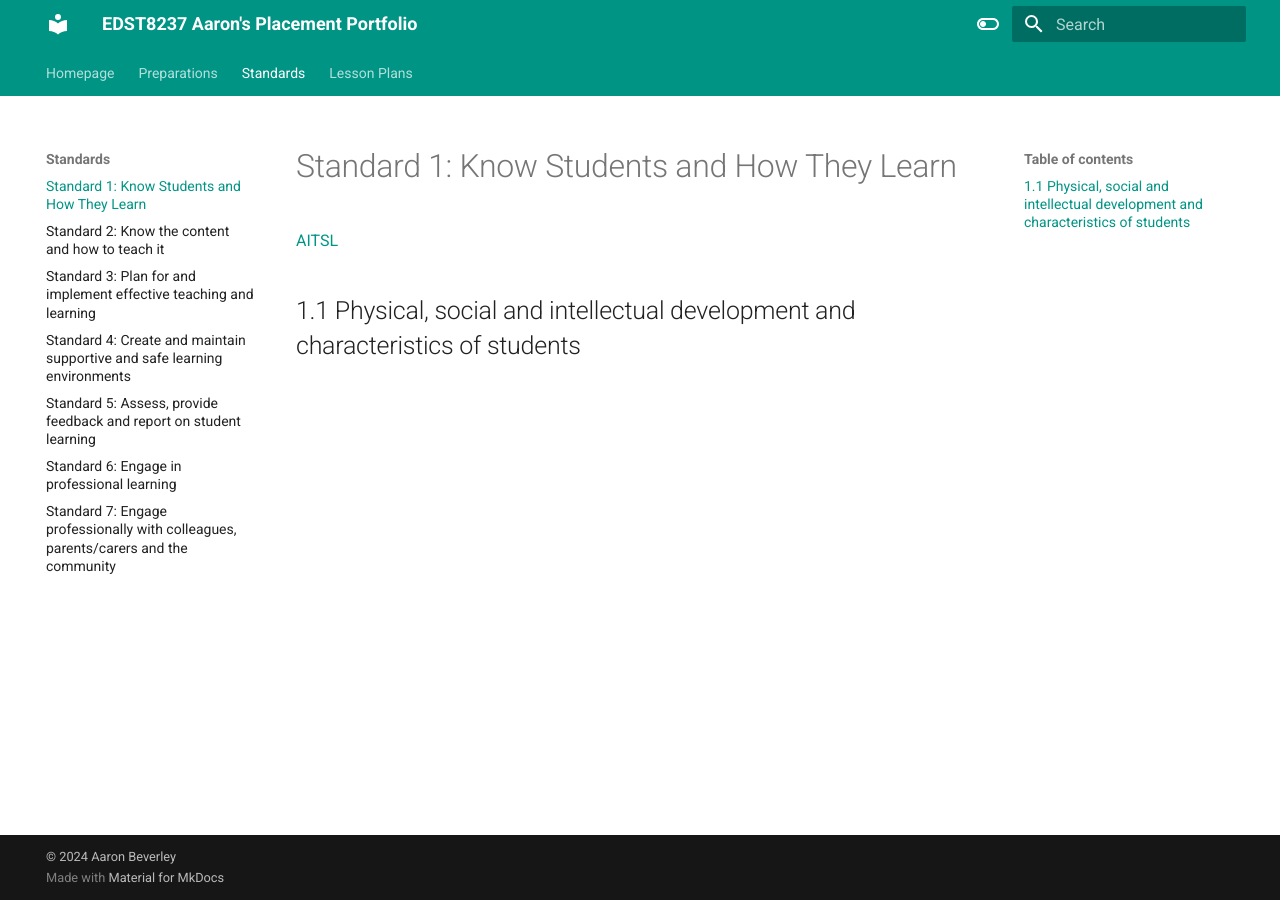
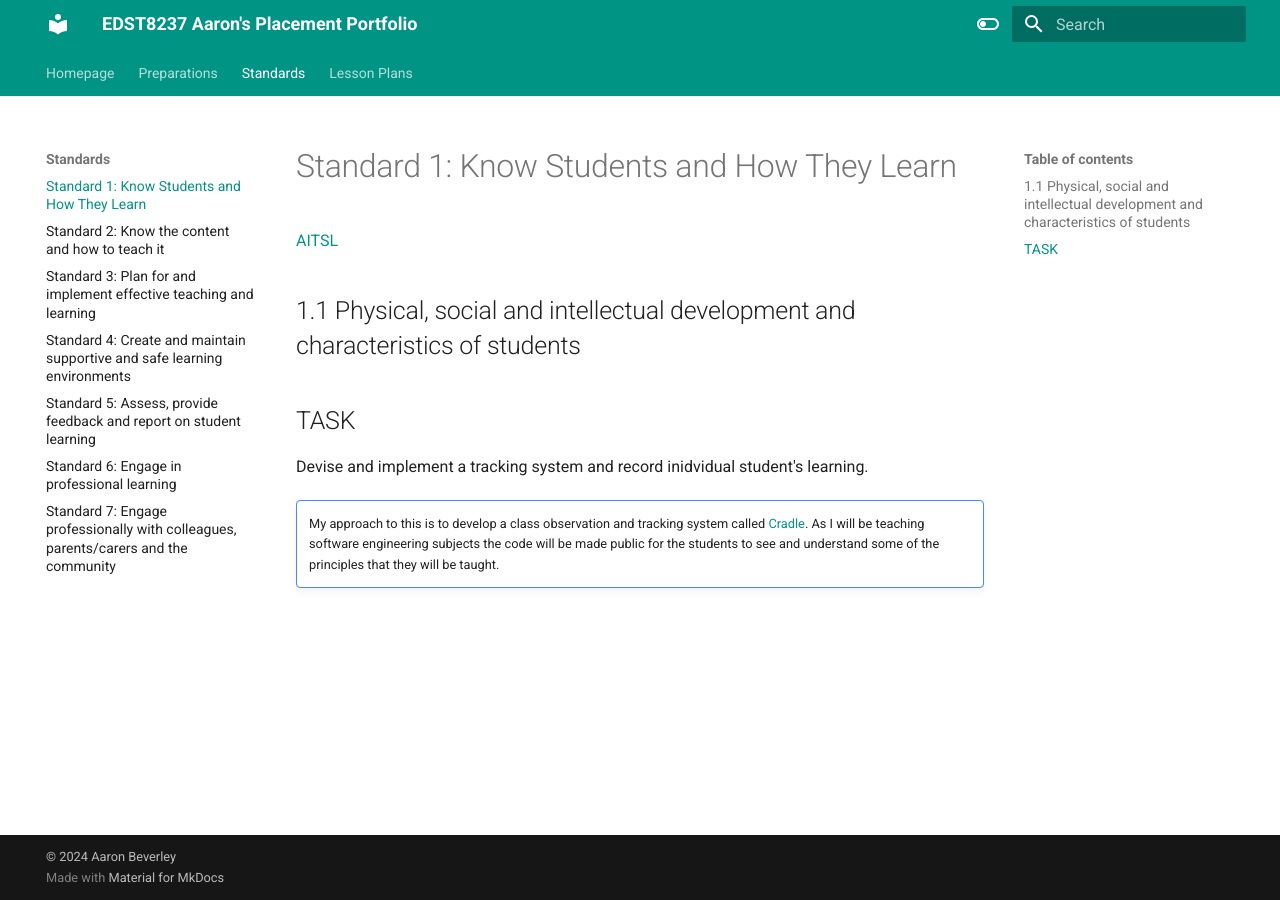
Before and after one commit to aaron-beverley-mq/edst8237-placement, an MkDocs documentation site: the page built from docs/Standards/Standard1.md, in a window 1280 px wide. Built offline with MkDocs 1.6.1 and Material for MkDocs 9.7.7, drawn with Linux system fonts in a browser that asks for light colours.

Commit message:
adding to the standards

```diff
--- a/docs/Standards/Standard1.md
+++ b/docs/Standards/Standard1.md
@@ -2,3 +2,8 @@
 [AITSL](https://www.aitsl.edu.au/standards#know-students-and-how-they-learn)
 
 ## 1.1 Physical, social and intellectual development and characteristics of students
+
+## TASK
+Devise and implement a tracking system and record inidvidual student's learning.
+!!! note ""
+    My approach to this is to develop a class observation and tracking system called [Cradle](https://github.com/aaron-beverley-mq/Cradle.Client). As I will be teaching software engineering subjects the code will be made public for the students to see and understand some of the principles that they will be taught.
```
Also changed, not shown: docs/index.md (+2 -2 lines).
